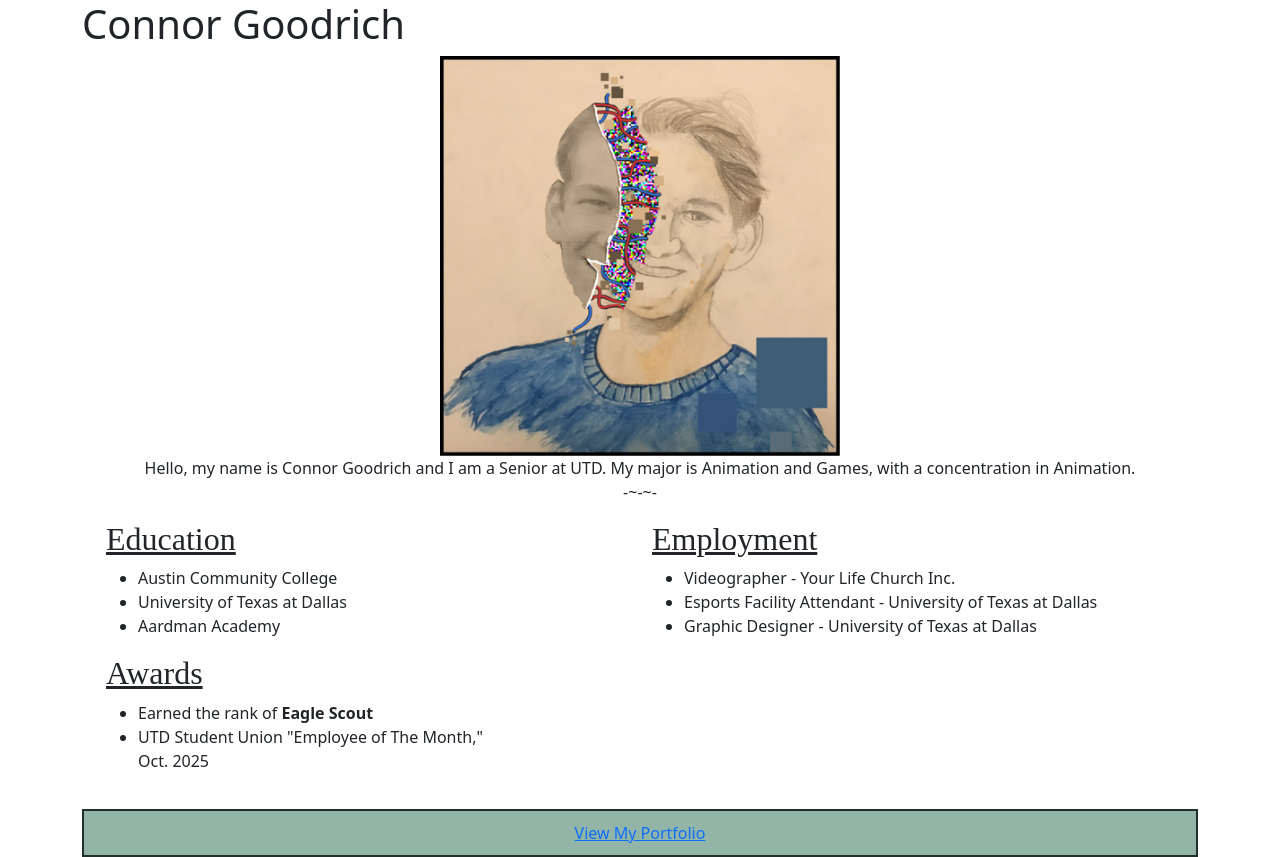
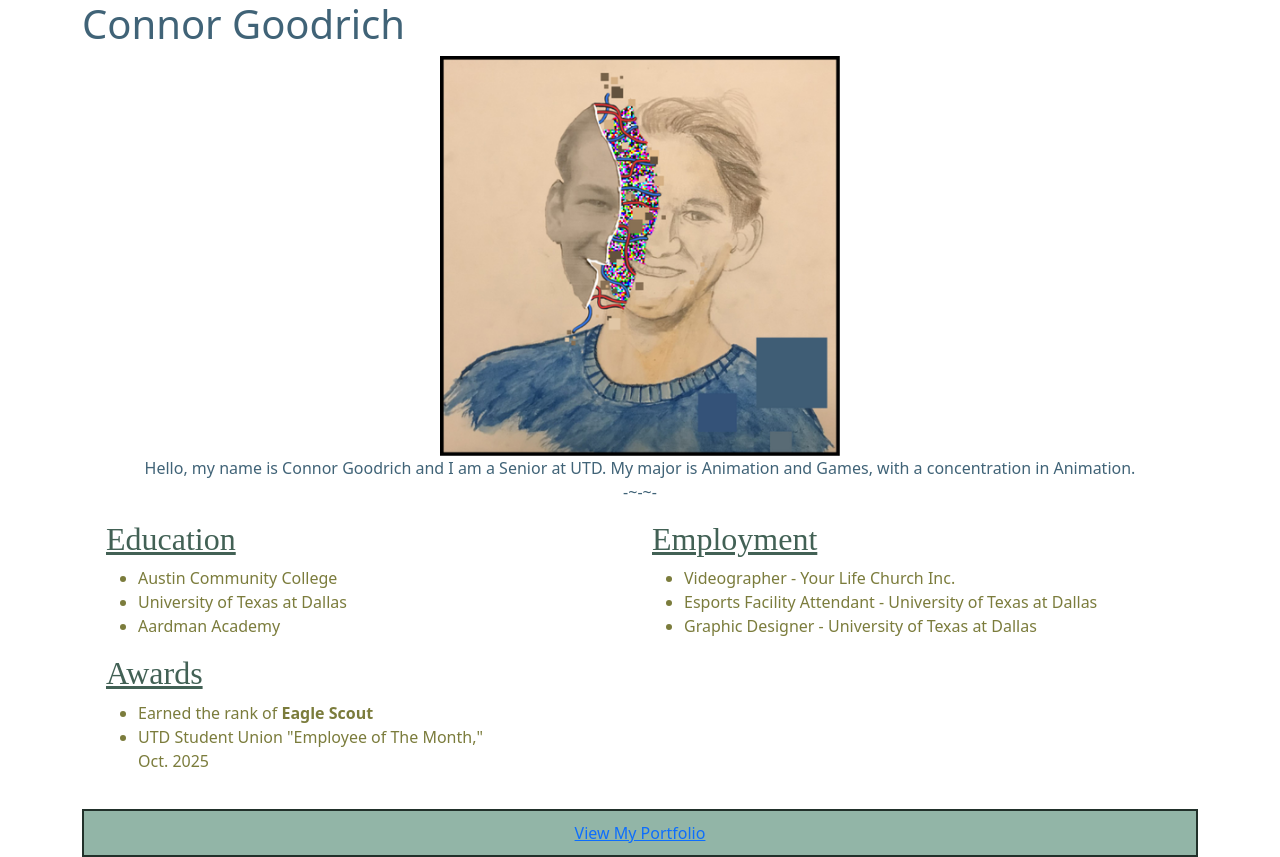
Before and after one commit to C0nz0Rz/midterm, a plain HTML site: page index.html in a window 1280 px wide. Drawn offline with nearby package versions, Linux system fonts and the light colour scheme; a web font is replaced by a local one.

Commit message:
Sucessfully added colors to the headings and body text

```diff
--- a/assets/css/styles.css
+++ b/assets/css/styles.css
@@ -9,7 +9,7 @@ h1{
   font-style: normal;
   text-align: center;
   color: rgb(64, 99, 119);
-  text-color: #406377;
+  color: #406377;
 }
 
 p{
--- a/index.html
+++ b/index.html
@@ -32,26 +32,26 @@
 </head>
 <body>
   <div class="container">
-    <h1 type="color: #406377">Connor Goodrich</h1>
+    <h1 style="color: #406377">Connor Goodrich</h1>
           <img src="assets/img/pfp.png" alt="Connor Goodrich-profile picture" class="profile-image">
-    <p>Hello, my name is Connor Goodrich and I am a Senior at UTD. My major is Animation and Games, with a concentration in Animation.<br> -~-~-</p>
+    <p style="color: #406377">Hello, my name is Connor Goodrich and I am a Senior at UTD. My major is Animation and Games, with a concentration in Animation.<br> -~-~-</p>
       <div class="row align-items-start px-4">
         <div class="col">
-          <h2>Education</h2>
-          <ul>
+          <h2 style="color: #426155">Education</h2>
+          <ul style="color: #7B7C3C">
             <li>Austin Community College</li>
             <li>University of Texas at Dallas</li>
             <li>Aardman Academy</li>
           </ul>
-          <h2>Awards</h2>
-              <ul>
+          <h2 style="color: #426155">Awards</h2>
+              <ul style="color: #7B7C3C">
                 <li>Earned the rank of <strong>Eagle Scout</strong></li>
                 <li>UTD Student Union "Employee of The Month," <br>Oct. 2025</li>
               </ul>
         </div>
         <div class="col">
-              <h2>Employment</h2>
-              <ul>
+              <h2 style="color: #426155">Employment</h2>
+              <ul style="color: #7B7C3C">
                 <li>Videographer - Your Life Church Inc.</li>
                 <li>Esports Facility Attendant - University of Texas at Dallas</li>
                 <li>Graphic Designer - University of Texas at Dallas</li>
```
